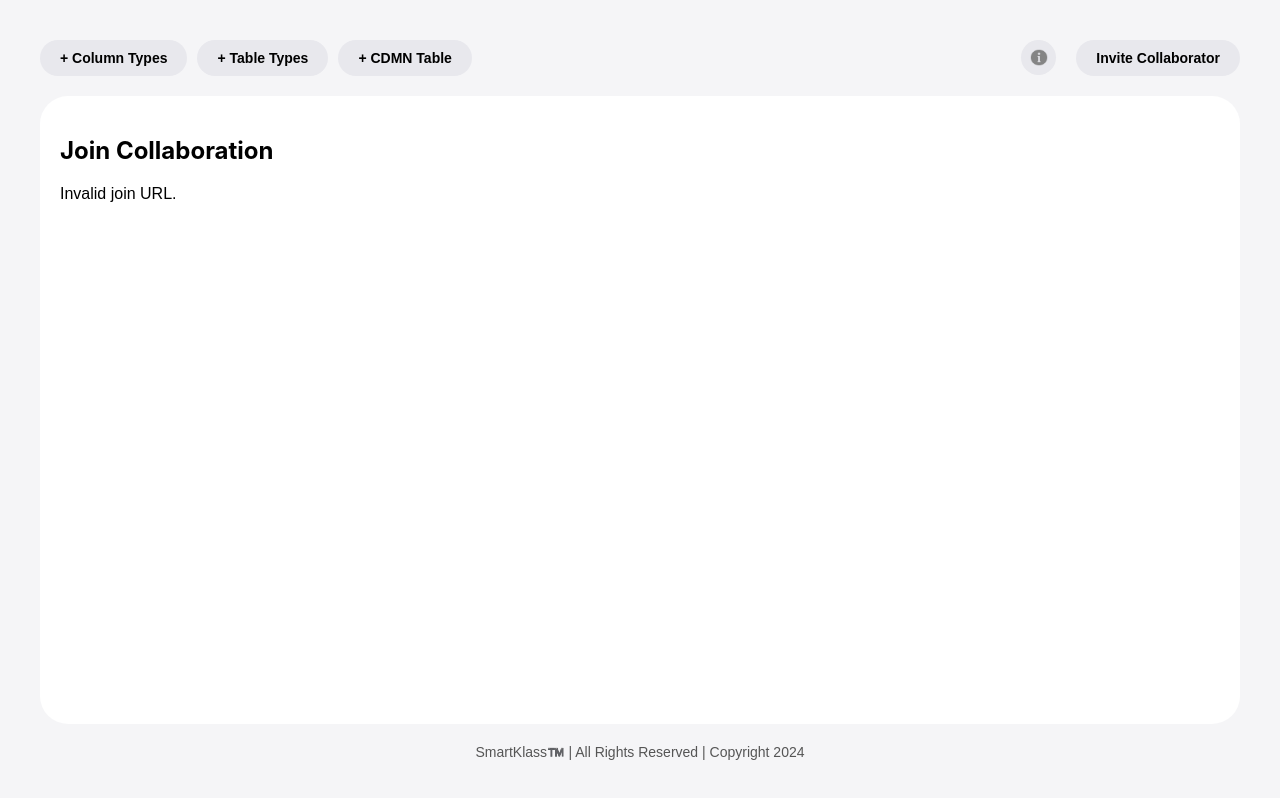
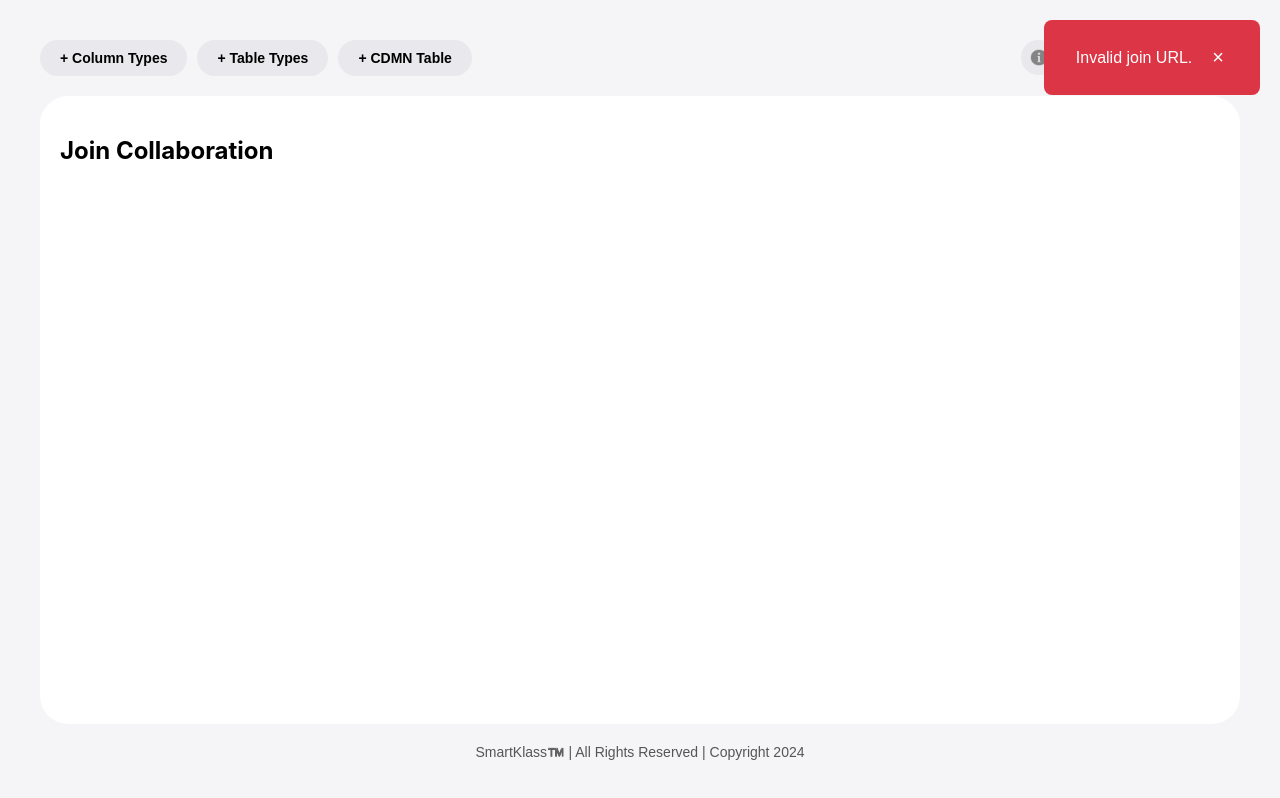
Before and after one commit to clintonimaroo/cdmn-research, a Vue app: page /join in a window 1280 px wide. Built offline with nearby package versions, Linux system fonts and the light colour scheme; no server answers.

Commit message:
Add NotificationMessage component and integrate with InviteCollaborator and JoinCollaboration components

```diff
--- a/src/components/InviteCollaborator.vue
+++ b/src/components/InviteCollaborator.vue
@@ -3,34 +3,37 @@
         <h2>Invite Collaborator</h2>
         <input v-model="email" placeholder="User Email" />
         <button @click="sendInvitation">Send Invitation</button>
-        <p v-if="errorMessage" class="error">{{ errorMessage }}</p>
+        <NotificationMessage v-if="notification.message" :message="notification.message" :type="notification.type" />
     </div>
 </template>
 
 <script>
+import NotificationMessage from '../components/Notification.vue';
+
 export default {
     name: 'InviteCollaborator',
+    components: {
+        NotificationMessage,
+    },
     props: ['cdmnId'],
     data() {
         return {
             email: '',
-            errorMessage: ''
+            notification: {
+                message: '',
+                type: '',
+            },
         };
     },
     methods: {
         async sendInvitation() {
-            if (!this.email || !this.cdmnId) {
-                this.errorMessage = 'Email and cdmnId are required';
-                return;
-            }
-
             try {
                 const response = await fetch('/api/sendInvitation', {
                     method: 'POST',
                     headers: {
-                        'Content-Type': 'application/json'
+                        'Content-Type': 'application/json',
                     },
-                    body: JSON.stringify({ email: this.email, cdmnId: this.cdmnId })
+                    body: JSON.stringify({ email: this.email, cdmnId: this.cdmnId }),
                 });
 
                 const data = await response.json();
@@ -38,13 +41,14 @@ export default {
                     throw new Error(data.error || 'Failed to send invitation');
                 }
 
-                alert('Invitation sent!');
+                this.notification.message = 'Invitation sent!';
+                this.notification.type = 'success';
             } catch (error) {
-                console.error('Error sending invitation:', error);
-                this.errorMessage = `Failed to send invitation. Please try again. Error: ${error.message}`;
+                this.notification.message = `Failed to send invitation. Please try again. Error: ${error.message}`;
+                this.notification.type = 'error';
             }
-        }
-    }
+        },
+    },
 };
 </script>
 
--- a/src/components/JoinCollaboration.vue
+++ b/src/components/JoinCollaboration.vue
@@ -1,18 +1,23 @@
 <template>
     <div>
         <h2>Join Collaboration</h2>
-        <p v-if="message">{{ message }}</p>
-        <p v-if="error">{{ error }}</p>
+        <NotificationMessage v-if="message" :message="message" type="success" />
+        <NotificationMessage v-if="error" :message="error" type="error" />
     </div>
 </template>
 
 <script>
+import NotificationMessage from '../components/Notification.vue';
+
 export default {
     name: 'JoinCollaboration',
+    components: {
+        NotificationMessage,
+    },
     data() {
         return {
             message: '',
-            error: ''
+            error: '',
         };
     },
     async created() {
@@ -26,20 +31,17 @@ export default {
                 const data = await response.json();
                 if (response.ok) {
                     this.message = data.message;
-                    setTimeout(() => {
-                        this.$router.push({ path: `/cdmn-table/${cdmnId}` });
-                    }, 2000);
+                    this.$router.push({ path: `/cdmn-table/${cdmnId}` });
                 } else {
                     this.error = data.error;
                 }
             } catch (err) {
-                console.error('Error joining collaboration:', err);
                 this.error = 'An error occurred while joining the collaboration. Please try again later.';
             }
         } else {
             this.error = 'Invalid join URL.';
         }
-    }
+    },
 };
 </script>
 
--- /dev/null
+++ b/src/components/Notification.vue
@@ -0,0 +1,95 @@
+<template>
+    <transition name="fade">
+        <div v-if="visible" :class="['notification', type]" class="notification-container">
+            <div class="notification-icon">
+                <slot name="icon"></slot>
+            </div>
+            <div class="notification-message">{{ message }}</div>
+            <button class="notification-close" @click="closeNotification">×</button>
+        </div>
+    </transition>
+</template>
+
+<script>
+export default {
+    name: 'NotificationMessage',
+    props: {
+        message: {
+            type: String,
+            required: true,
+        },
+        type: {
+            type: String,
+            required: true,
+        },
+        duration: {
+            type: Number,
+            default: 5000,
+        },
+    },
+    data() {
+        return {
+            visible: true,
+        };
+    },
+    mounted() {
+        setTimeout(() => {
+            this.visible = false;
+        }, this.duration);
+    },
+    methods: {
+        closeNotification() {
+            this.visible = false;
+        },
+    },
+};
+</script>
+
+<style scoped>
+.notification-container {
+    display: flex;
+    align-items: center;
+    padding: 16px;
+    border-radius: 8px;
+    margin-bottom: 10px;
+    position: fixed;
+    top: 20px;
+    right: 20px;
+    z-index: 9999;
+}
+
+.notification-icon {
+    margin-right: 16px;
+}
+
+.notification-message {
+    flex: 1;
+}
+
+.notification-close {
+    background: none;
+    border: none;
+    font-size: 20px;
+    cursor: pointer;
+}
+
+.notification.success {
+    background-color: #28a745;
+    color: white;
+}
+
+.notification.error {
+    background-color: #dc3545;
+    color: white;
+}
+
+.fade-enter-active,
+.fade-leave-active {
+    transition: opacity 0.5s;
+}
+
+.fade-enter,
+.fade-leave-to {
+    opacity: 0;
+}
+</style>
```
